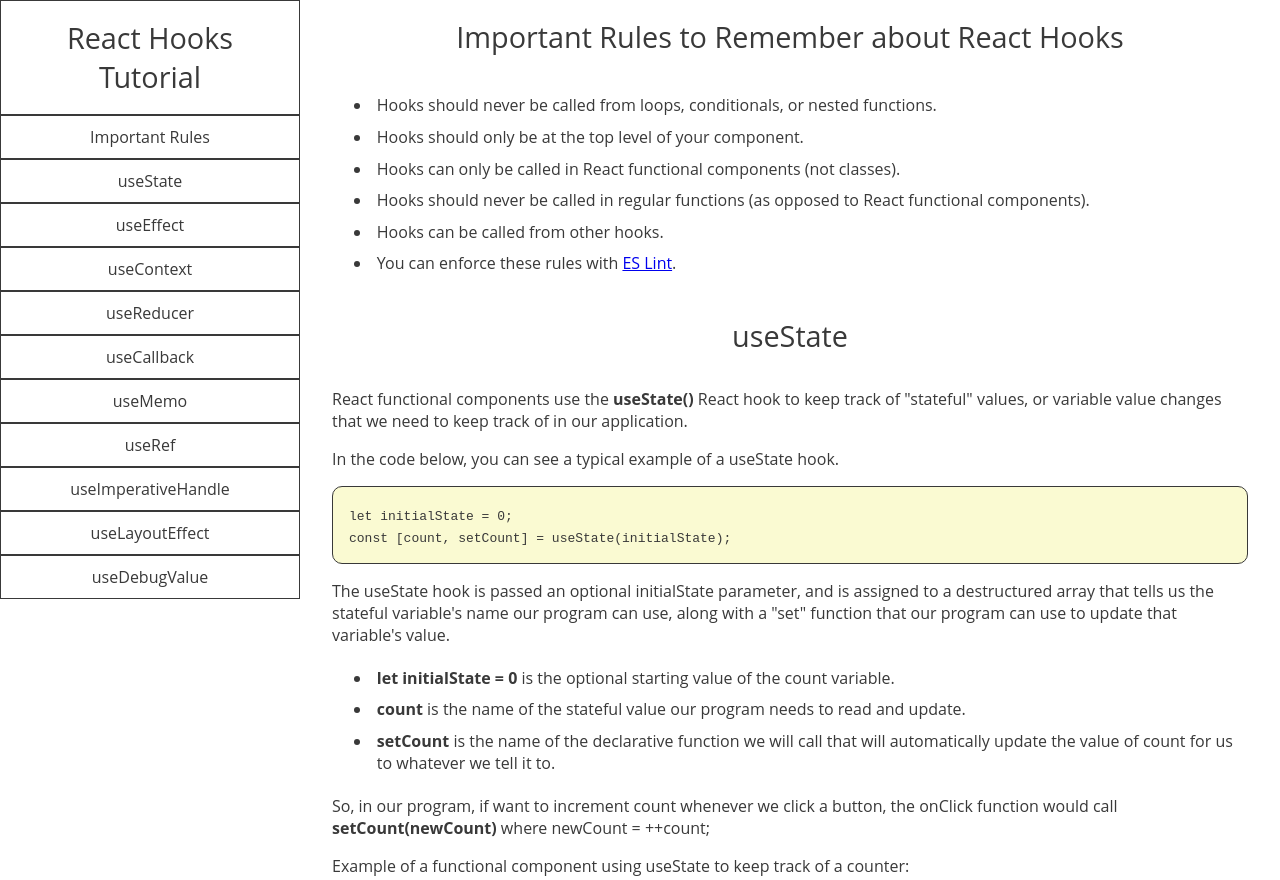
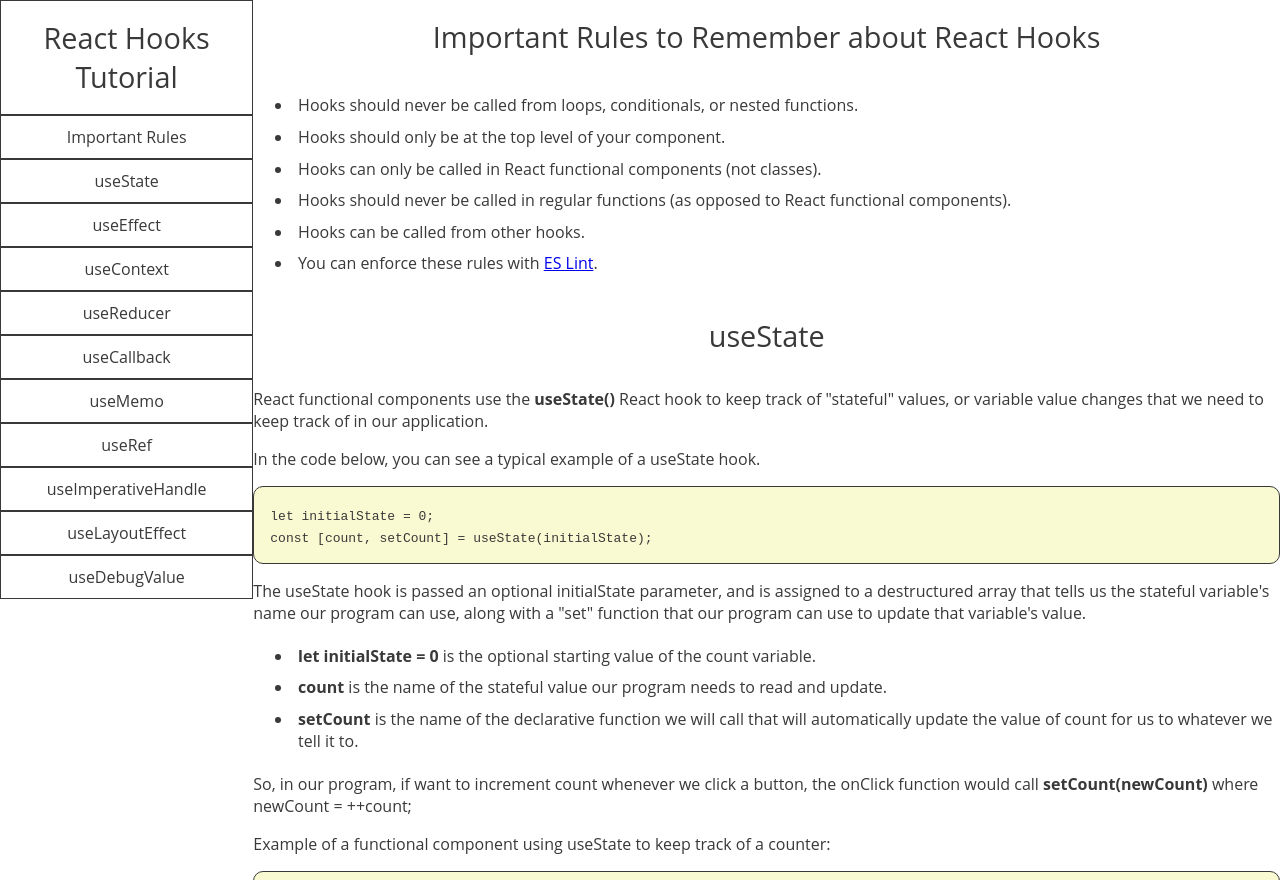
Before and after one commit to SabrinaMarkon/css-technical-documentation-page, a website: page index.html in a window 1280 px wide. Shown: the top 880 px of the page. Drawn offline with Linux system fonts and the light colour scheme.

Commit message:
Fix padding in main area and update media queries.

```diff
--- a/styles.css
+++ b/styles.css
@@ -8,11 +8,6 @@ body {
 #content {
   display: flex;
   justify-content: space-between;
-}
-#navbar {
-  height: 100vh;
-  overflow-x: hidden;
-  overflow-y: auto;
 }
 header {
   padding: 0.6em;
@@ -39,8 +34,8 @@ a.nav-link {
   text-decoration: none;
 }
 main {
-  width: 100%;
-  padding: 0 2em;
+  width: 95%;
+  margin: auto;
 }
 #main-doc li {
   padding: 0.3em;
@@ -73,20 +68,31 @@ footer > header {
   header {
     font-size: 1.2em;
   }
+  #navbar {
+    width: 100%;
+  }
 }
 @media (min-width: 500px) {
-  #content {
-    flex-direction: row;
-  }
   #navbar {
     min-width: 200px;
   }
 }
 @media (min-width: 760px) {
+  #content {
+    flex-direction: row;
+  }
   header {
     font-size: 1.8em;
   }
   #navbar {
-    min-width: 300px;
+    width: 200px;
+    height: 100vh;
+    overflow-x: hidden;
+    overflow-y: auto;
   }
 }
+@media (min-width: 1000px) {
+  #navbar {
+    width: 300px;
+  }
+}
```
